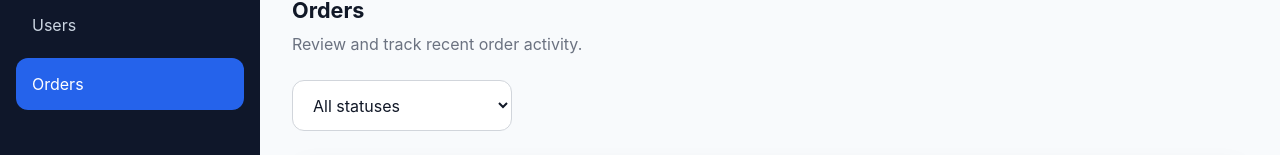
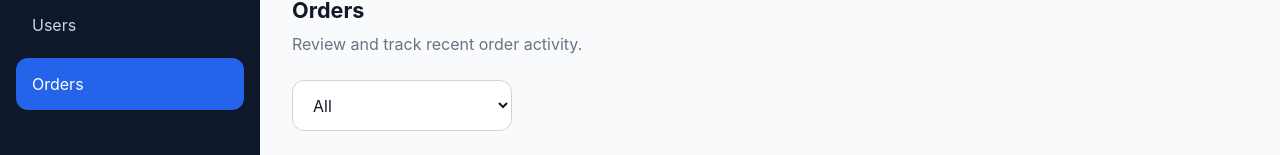
Before and after one commit to salamizadeh-dev/business-analytics-dashboard, a React (Vite) app: page /orders in a window 1280 px wide. Shown: the part 146-301 px from the top of the page. Built offline with nearby package versions, Linux system fonts and the light colour scheme.

Commit message:
style: refine orders filter options

```diff
--- a/src/pages/Orders/OrdersPage.tsx
+++ b/src/pages/Orders/OrdersPage.tsx
@@ -9,7 +9,7 @@ import type { OrderStatus } from '../../types/order'
 type OrderFilterValue = 'All' | OrderStatus
 
 const filterOptions = [
-  { label: 'All statuses', value: 'All' },
+  { label: 'All', value: 'All' },
   { label: 'Completed', value: 'Completed' },
   { label: 'Pending', value: 'Pending' },
   { label: 'Cancelled', value: 'Cancelled' },
```
